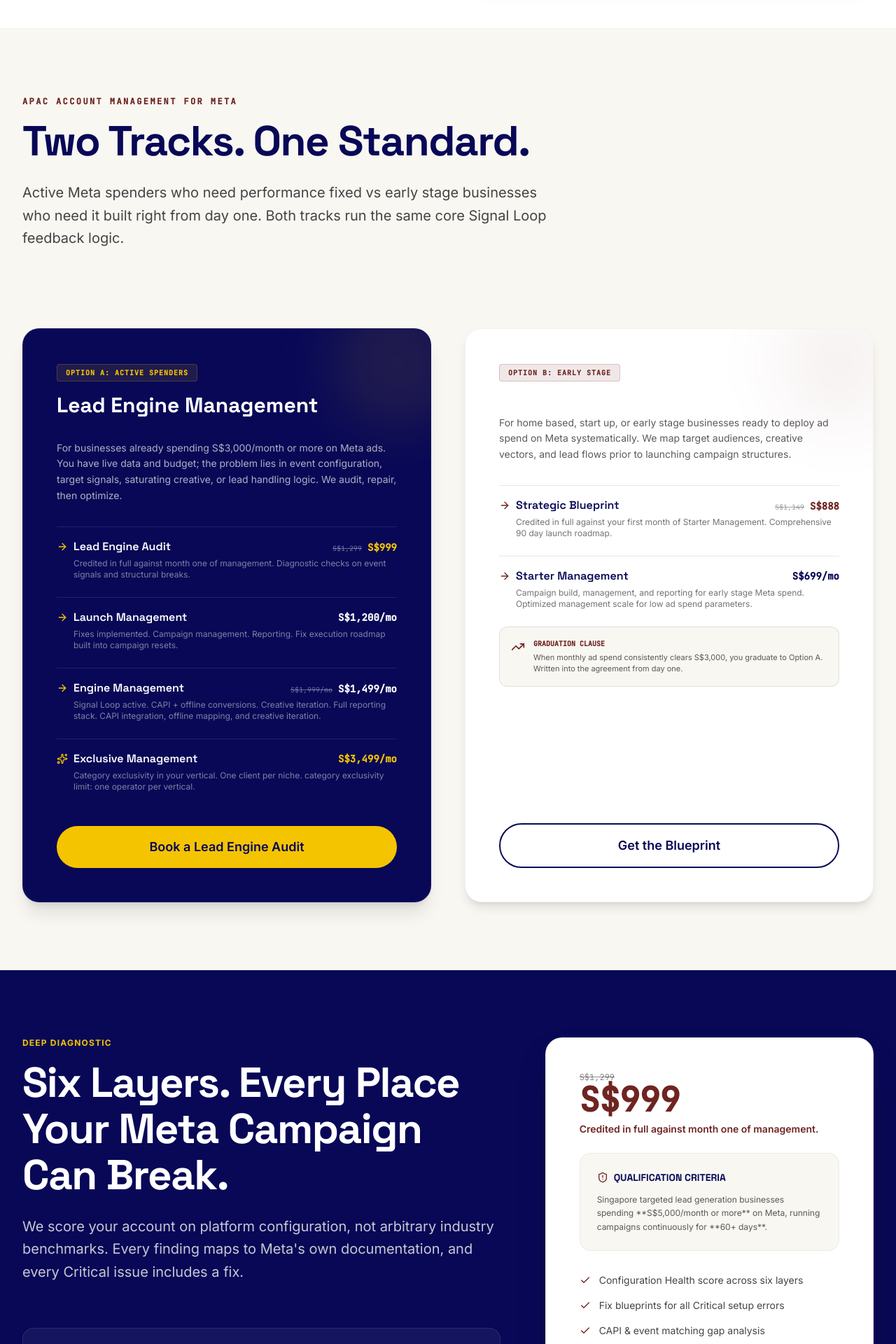
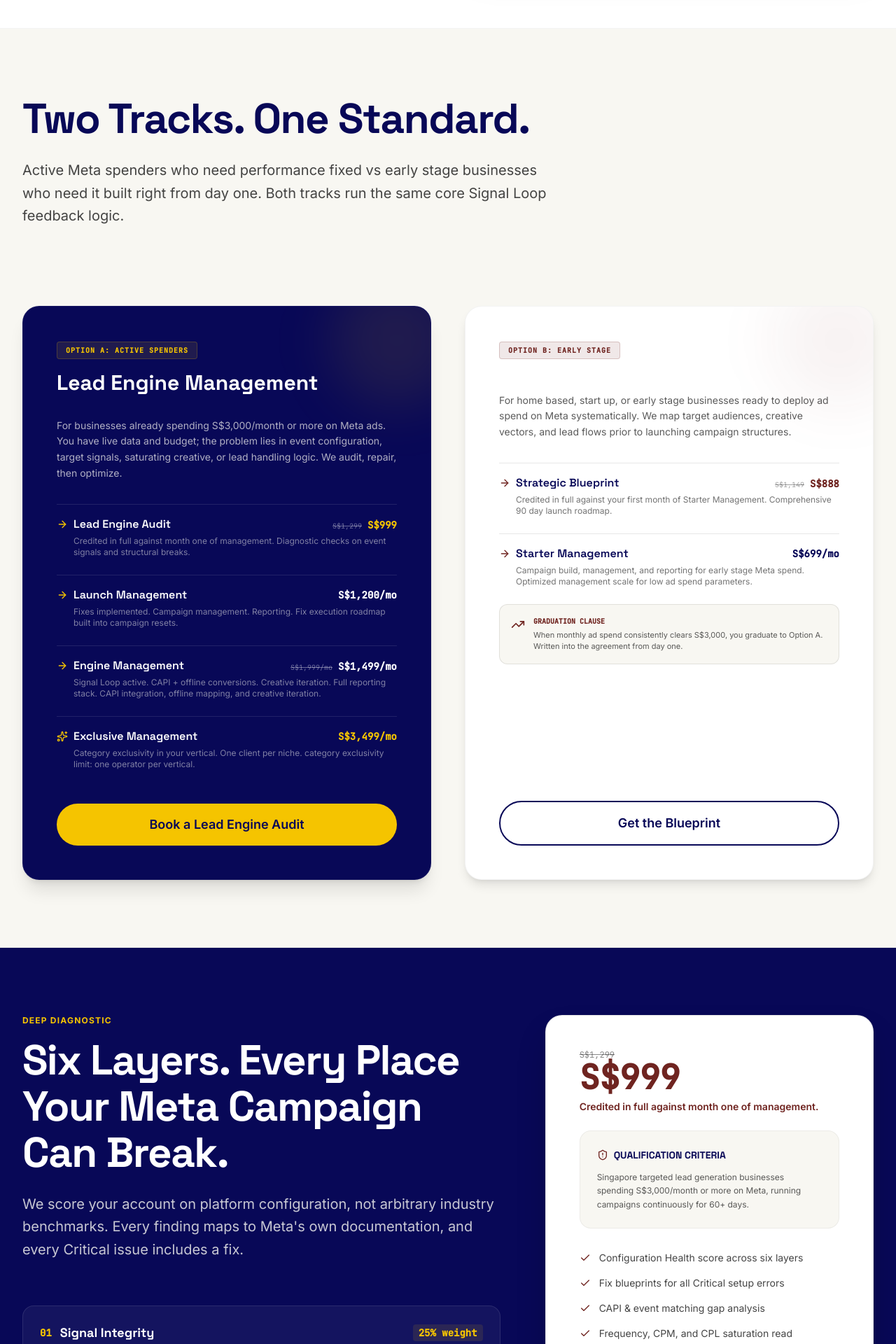
Before and after one commit to pruthvirajtarode/daredevildigital, a React (Vite) app: page /services/performance-marketing in a window 1280 px wide. Shown: the part 1720-3640 px from the top of the page at 70% size. Built offline with nearby package versions, Linux system fonts and the light colour scheme.

Commit message:
Update pricing criteria text and remove APAC heading

```diff
--- a/src/components/sections/LeadEngineAudit.tsx
+++ b/src/components/sections/LeadEngineAudit.tsx
@@ -111,7 +111,7 @@ export default function LeadEngineAudit() {
                   QUALIFICATION CRITERIA
                 </div>
                 <p className="text-xs text-brand-charcoal/70 leading-relaxed">
-                  Singapore targeted lead generation businesses spending **S$5,000/month or more** on Meta, running campaigns continuously for **60+ days**.
+                  Singapore targeted lead generation businesses spending S$3,000/month or more on Meta, running campaigns continuously for 60+ days.
                 </p>
               </div>
 
--- a/src/components/sections/PerformanceTracks.tsx
+++ b/src/components/sections/PerformanceTracks.tsx
@@ -8,9 +8,6 @@ export default function PerformanceTracks() {
     <section id="performance-tracks" className="py-16 lg:py-24 bg-brand-offwhite border-b border-brand-charcoal/5">
       <div className="mx-auto max-w-7xl px-6 lg:px-8">
         <div className="max-w-3xl mb-20 lg:mb-28">
-          <span className="block mb-4 text-xs font-mono font-bold tracking-[0.2em] text-brand-burgundy uppercase">
-            APAC ACCOUNT MANAGEMENT FOR META
-          </span>
           <h2 className="font-display text-4xl md:text-5xl lg:text-6xl font-bold tracking-tight text-brand-navy leading-[1.1] mb-6">
             Two Tracks. One Standard.
           </h2>
```
